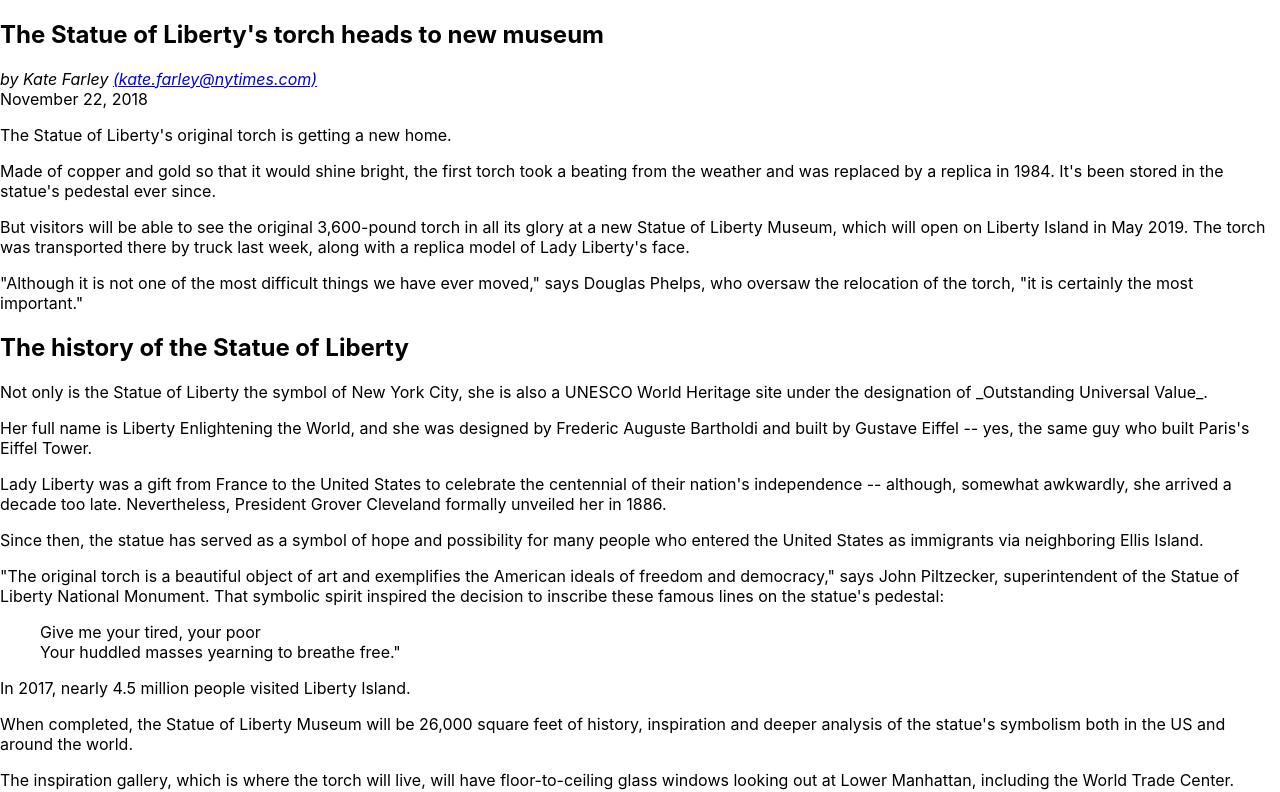
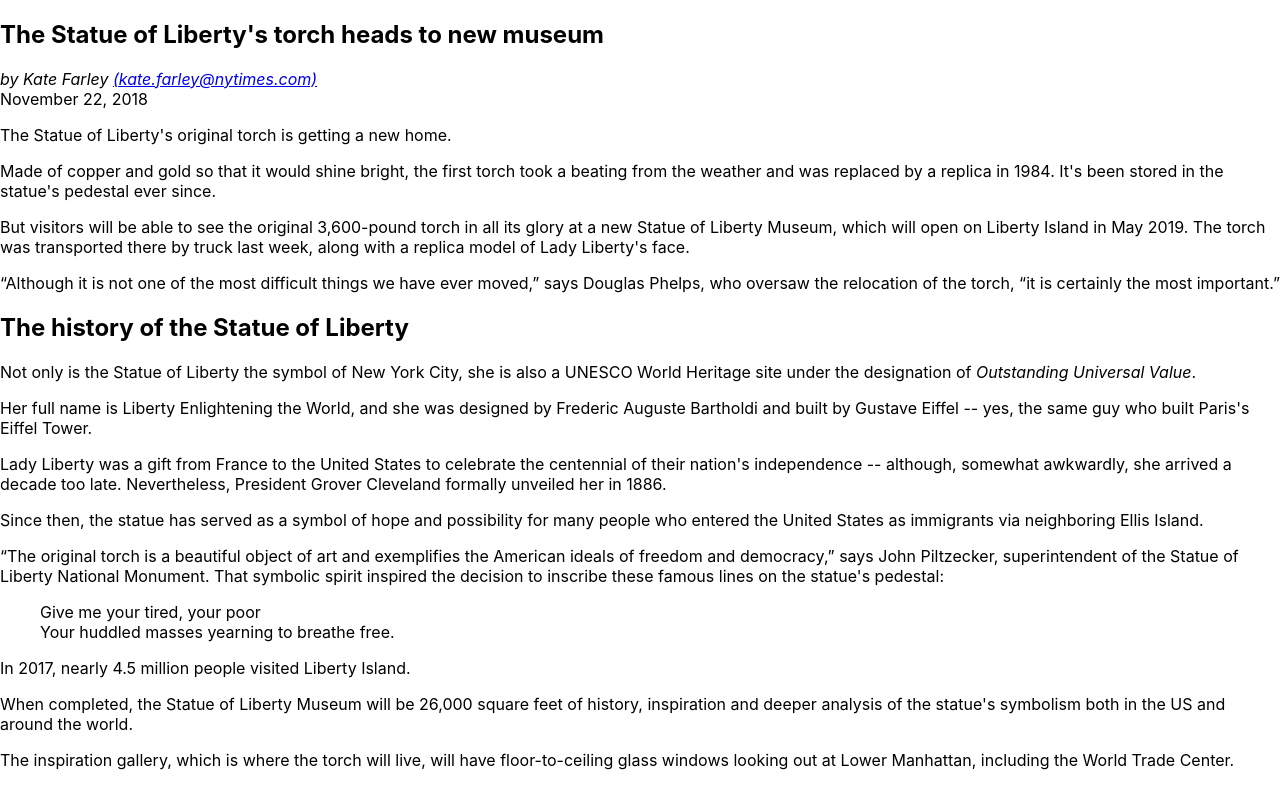
Before and after one commit to seainfo6150/seainfo6150-webapp, a React (Create React App) app: page / in a window 1280 px wide. Shown: the top 792 px of the page. Built offline with nearby package versions, Linux system fonts and the light colour scheme.

Commit message:
assignment 3 modified

```diff
--- a/src/Article/Article.jsx
+++ b/src/Article/Article.jsx
@@ -2,27 +2,28 @@ import React from 'react'
 
 const Article = () => {
   return (
-  <html lang = "en">
+    <div>
+    <html lang = "en">
     <head>
-      <title>The Statue of Liberty's torch heads to new museum</title>
+    <meta charset="UTF-8" />
+    <meta name="viewport" content="width=device-width, initial-scale=1.0" />
+    <meta http-equiv="X-UA-Compatible" content="ie=edge" />
+    <title>The Statue of Liberty's torch heads to new museum</title>
     </head>
     <body>
-      <header>
-
-      </header>
-
     <main>
       <article>
 
-    <div>
-       <header>
+    <header>
+
     <h1>The Statue of Liberty's torch heads to new museum</h1>
     <i>by Kate Farley <a href="mailto:(kate.farley@nytimes.com)"
               >(kate.farley@nytimes.com)</a
             > <br /></i>
      <time dateTime="2018-11-22">November 22, 2018</time>
-      </header>
-      <section>
+
+     </header>
+     <section>
       <p>
       The Statue of Liberty's original torch is getting a new home.
       </p>
@@ -33,13 +34,12 @@ const Article = () => {
       But visitors will be able to see the original 3,600-pound torch in all its glory at a new Statue of Liberty Museum, which will open on Liberty Island in May <time dateTime="2019">2019</time>. The torch was transported there by truck last week, along with a replica model of Lady Liberty's face.
       </p>
       <p>
-      "Although it is not one of the most difficult things we have ever moved," says Douglas Phelps, who oversaw the relocation of the torch, "it is certainly the most important."
+      <q>Although it is not one of the most difficult things we have ever moved,</q> says Douglas Phelps, who oversaw the relocation of the torch, <q>it is certainly the most important.</q>
       </p>
-      </section>
 
-      <h1>The history of the Statue of Liberty</h1>
+      <h2>The history of the Statue of Liberty</h2>
       <p>
-      Not only is the Statue of Liberty the symbol of New York City, she is also a UNESCO World Heritage site under the designation of _Outstanding Universal Value_.
+      Not only is the Statue of Liberty the symbol of New York City, she is also a UNESCO World Heritage site under the designation of <i>Outstanding Universal Value</i>.
       </p>
       <p>
       Her full name is Liberty Enlightening the World, and she was designed by Frederic Auguste Bartholdi and built by Gustave Eiffel -- yes, the same guy who built Paris's Eiffel Tower.
@@ -51,10 +51,10 @@ const Article = () => {
       Since then, the statue has served as a symbol of hope and possibility for many people who entered the United States as immigrants via neighboring Ellis Island.
       </p>
       <p>
-      "The original torch is a beautiful object of art and exemplifies the American ideals of freedom and democracy," says John Piltzecker, superintendent of the Statue of Liberty National Monument. That symbolic spirit inspired the decision to inscribe these famous lines on the statue's pedestal:
+      <q>The original torch is a beautiful object of art and exemplifies the American ideals of freedom and democracy,</q> says John Piltzecker, superintendent of the Statue of Liberty National Monument. That symbolic spirit inspired the decision to inscribe these famous lines on the statue's pedestal:
       </p>
-      <figure>Give me your tired, your poor <br /> Your huddled masses yearning to breathe free."
-      </figure>
+      <blockquote>Give me your tired, your poor <br /> Your huddled masses yearning to breathe free.
+      </blockquote>
       <p>
       In <time dateTime="2017">2017</time>, nearly 4.5 million people visited Liberty Island.
       </p>
@@ -65,7 +65,7 @@ const Article = () => {
       The inspiration gallery, which is where the torch will live, will have floor-to-ceiling glass windows looking out at Lower Manhattan, including the World Trade Center.
       </p>
 
-      <h1>Some facts about the Statue of Liberty</h1>
+      <h2>Some facts about the Statue of Liberty</h2>
 
       <ul>
         <li>Total overall height from the base of the pedestal foundation to the tip of the torch is <b>305 feet, 6 inches</b></li>
@@ -73,11 +73,13 @@ const Article = () => {
         <li>The Statue has a <b>35-foot</b> waistline</li>
         <li>Total weight of the Statue of Liberty is <b>225 tons (or 450,000 pounds)</b></li>
       </ul>
-    </div>
+      </section>
+
       </article>
     </main>
     </body>
   </html>
+  </div>
   )
 }
 
```
